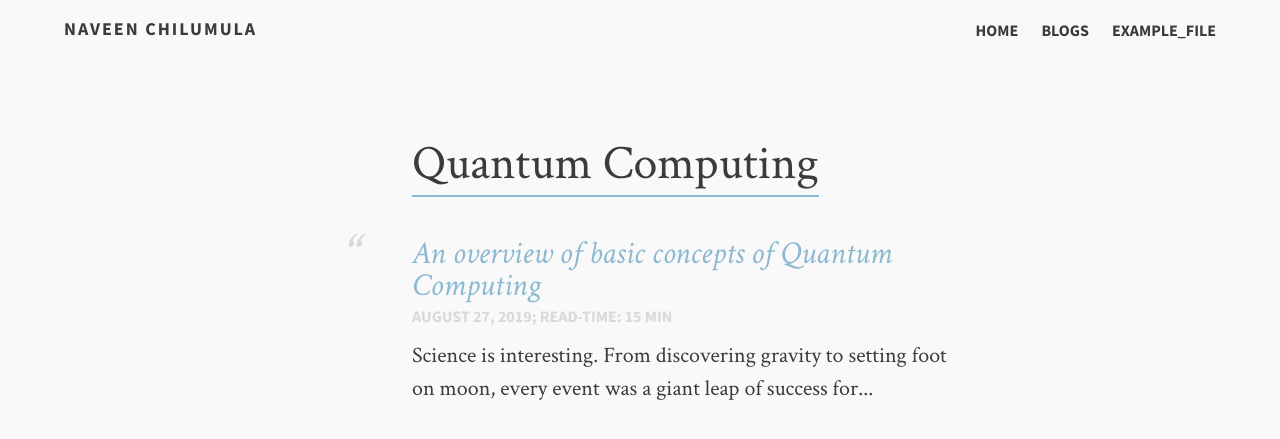
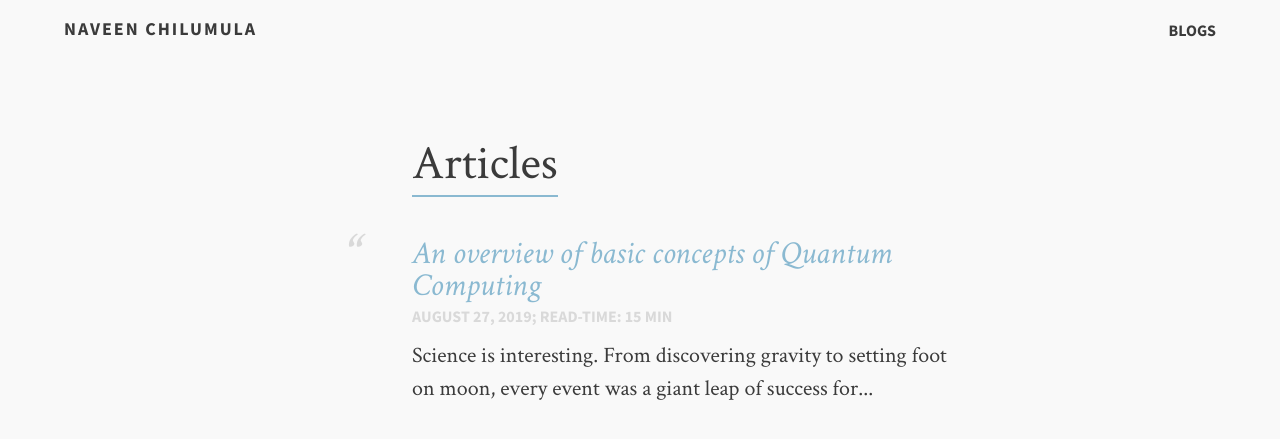
Before and after one commit to naveenrc/naveenrc.github.io, a Jekyll site: the page built from blogs.md, in a window 1280 px wide. Shown: the top 439 px of the page. Built offline with Jekyll 4.4.1, drawn with Linux system fonts in a browser that asks for light colours.

Commit message:
updated index

```diff
--- a/_includes/head-dark.html
+++ b/_includes/head-dark.html
@@ -52,17 +52,17 @@
         <a href="#nav" class="menu"><span class='icons'>☰</span></a>
         <nav role="navigation">
           <ul>
-            <li>
-              <a href="/" title="{{ site.title }}">Home</a>
-            </li>
+<!--            <li>-->
+<!--              <a href="/" title="{{ site.title }}">Home</a>-->
+<!--            </li>-->
 
             {% for link in site.links %}
                 <li><a href="{% if link.external %}{{ link.url }}{% else %}{{ site.url }}{{ link.url }}{% endif %}" {% if link.external %}target="_blank"{% endif %}>{{ link.title }}</a></li>
             {% endfor %}
 
-            <li>
-              <a href="/file.pdf" target="_blank">Example_file</a>
-            </li>
+<!--            <li>-->
+<!--              <a href="/file.pdf" target="_blank">Example_file</a>-->
+<!--            </li>-->
 
           </ul>
         </nav>
--- a/blogs.md
+++ b/blogs.md
@@ -1,6 +1,6 @@
 ---
 layout: home
 permalink: /blogs/index.html
-title: "Quantum Computing"
-tags: [blog, graphic design]
+title: "Articles"
+tags: [blog, philosophy]
 ---
```
Also changed, not shown: _includes/head.html (+6 -6 lines).
